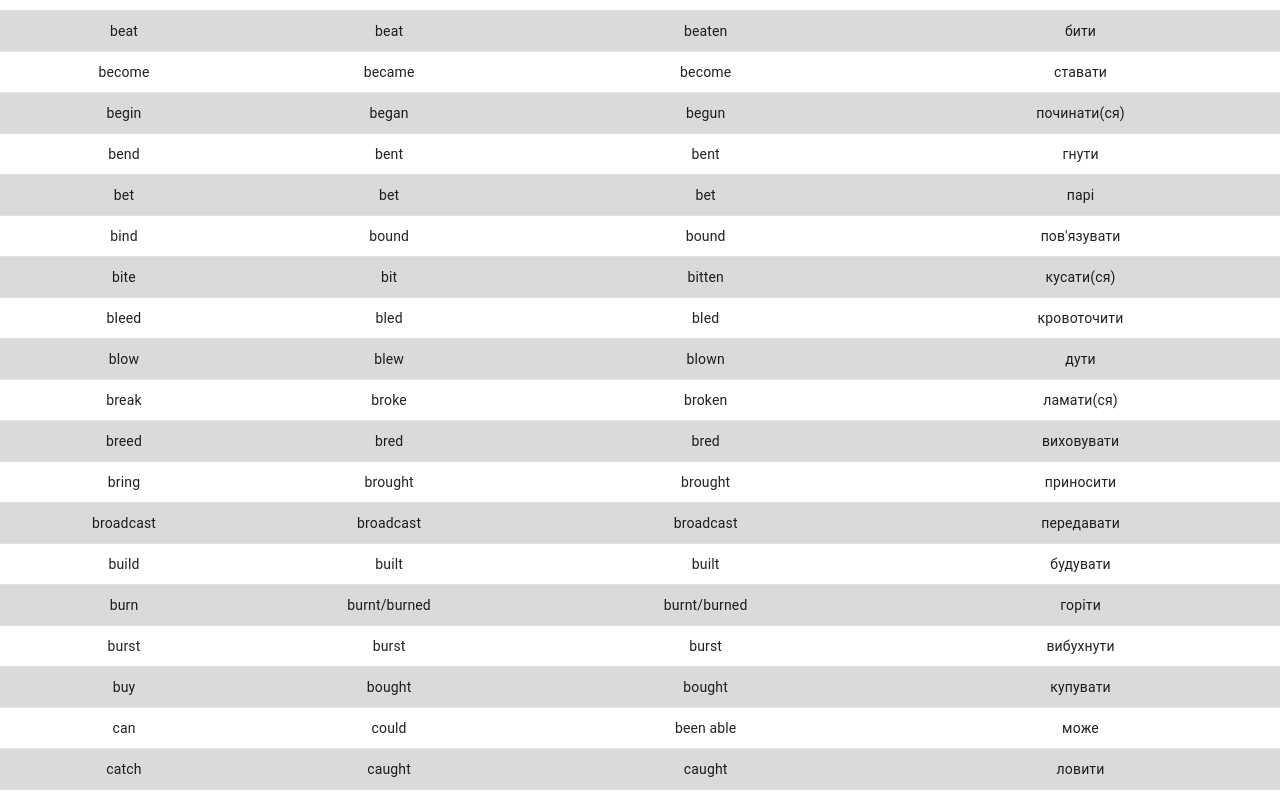
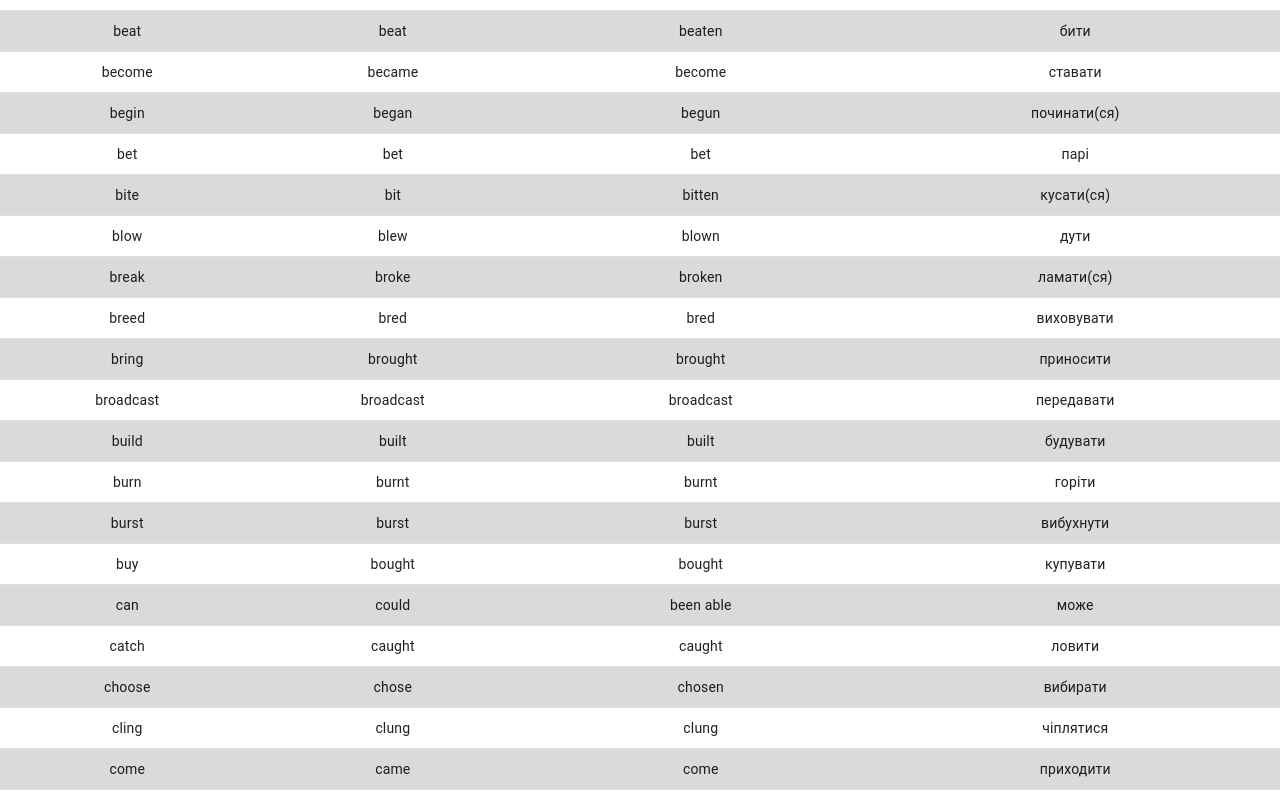
Before and after one commit to MishanyaZh/irregular-verbs, a React (Create React App) app: page / in a window 1280 px wide. Shown: the part 386-1180 px from the top of the page. Built offline with nearby package versions, Linux system fonts and the light colour scheme; the HTML template or start-up script is replaced by a standard one.

Commit message:
rermove Vebs, optimization

```diff
--- a/src/components/IrregularVerbsList/IrregularVerbsList.jsx
+++ b/src/components/IrregularVerbsList/IrregularVerbsList.jsx
@@ -41,11 +41,20 @@ const IrregularVerbsList = () => {
     setId(index);
   };
 
+  const filterDataAndTargetValue = (target, data) => {
+    return data.toLocaleLowerCase().includes(target.toLocaleLowerCase());
+  };
+
   const getFilteredData = e => {
     const target = e.target.value;
     setInputValue(target);
-    const filter = data.filter(v =>
-      v.base.toLocaleLowerCase().includes(target.toLocaleLowerCase()),
+
+    const filter = data.filter(
+      ({ base, translate, pastParticiple, pastSimple }) =>
+        filterDataAndTargetValue(target, base) ||
+        filterDataAndTargetValue(target, translate) ||
+        filterDataAndTargetValue(target, pastParticiple) ||
+        filterDataAndTargetValue(target, pastSimple),
     );
     setFilteredData(filter);
   };
@@ -57,7 +66,9 @@ const IrregularVerbsList = () => {
     });
     setId('');
   };
-
+  const getVisibleVerbs = (curentState, index, verb) => {
+    return curentState || index === id ? verb : <RemoveRedEyeIcon />;
+  };
   return (
     <Container>
       <Actions>
@@ -114,39 +125,24 @@ const IrregularVerbsList = () => {
             </TableRow>
           </StyledTableHead>
           <TableBody>
-            {filteredData.map((verb, index) => (
+            {filteredData.map(
+              ({ base, pastSimple, pastParticiple, translate }, index) => (
                 <StyledTableRow key={index}>
                   <StyledTableCell onClick={() => hendleClickVisible(index)}>
-                  {state.verbs || index === id ? (
-                    verb.base
-                  ) : (
-                    <RemoveRedEyeIcon />
-                  )}
+                    {getVisibleVerbs(state.verbs, index, base)}
                   </StyledTableCell>
                   <StyledTableCell onClick={() => hendleClickVisible(index)}>
-                  {state.verbs || index === id ? (
-                    verb.pastSimple
-                  ) : (
-                    <RemoveRedEyeIcon />
-                  )}
+                    {getVisibleVerbs(state.verbs, index, pastSimple)}
                   </StyledTableCell>
                   <StyledTableCell onClick={() => hendleClickVisible(index)}>
-                  {state.verbs || index === id ? (
-                    verb.pastParticiple
-                  ) : (
-                    <RemoveRedEyeIcon />
-                  )}
+                    {getVisibleVerbs(state.verbs, index, pastParticiple)}
                   </StyledTableCell>
-
                   <StyledTableCell onClick={() => hendleClickVisible(index)}>
-                  {state.translate || index === id ? (
-                    verb.translate
-                  ) : (
-                    <RemoveRedEyeIcon />
-                  )}
+                    {getVisibleVerbs(state.translate, index, translate)}
                   </StyledTableCell>
                 </StyledTableRow>
-            ))}
+              ),
+            )}
           </TableBody>
         </Table>
       </TableContainer>
--- a/src/data/irregularVerbs.js
+++ b/src/data/irregularVerbs.js
@@ -41,36 +41,36 @@ export const irregularVerbs = [
     pastParticiple: 'begun',
     translate: 'починати(ся)',
   },
-  {
-    base: 'bend',
-    pastSimple: 'bent',
-    pastParticiple: 'bent',
-    translate: 'гнути',
-  },
+  // {
+  //   base: 'bend',
+  //   pastSimple: 'bent',
+  //   pastParticiple: 'bent',
+  //   translate: 'гнути',
+  // },
   {
     base: 'bet',
     pastSimple: 'bet',
     pastParticiple: 'bet',
     translate: 'парі',
   },
-  {
-    base: 'bind',
-    pastSimple: 'bound',
-    pastParticiple: 'bound',
-    translate: "пов'язувати",
-  },
+  // {
+  //   base: 'bind',
+  //   pastSimple: 'bound',
+  //   pastParticiple: 'bound',
+  //   translate: "пов'язувати",
+  // },
   {
     base: 'bite',
     pastSimple: 'bit',
     pastParticiple: 'bitten',
     translate: 'кусати(ся)',
   },
-  {
-    base: 'bleed',
-    pastSimple: 'bled',
-    pastParticiple: 'bled',
-    translate: 'кровоточити',
-  },
+  // {
+  //   base: 'bleed',
+  //   pastSimple: 'bled',
+  //   pastParticiple: 'bled',
+  //   translate: 'кровоточити',
+  // },
   {
     base: 'blow',
     pastSimple: 'blew',
@@ -109,8 +109,8 @@ export const irregularVerbs = [
   },
   {
     base: 'burn',
-    pastSimple: 'burnt/burned',
-    pastParticiple: 'burnt/burned',
+    pastSimple: 'burnt',
+    pastParticiple: 'burnt',
     translate: 'горіти',
   },
   {
@@ -179,12 +179,12 @@ export const irregularVerbs = [
     pastParticiple: 'dealt',
     translate: 'відпускати',
   },
-  {
-    base: 'dig',
-    pastSimple: 'dug',
-    pastParticiple: 'dug',
-    translate: 'копати',
-  },
+  // {
+  //   base: 'dig',
+  //   pastSimple: 'dug',
+  //   pastParticiple: 'dug',
+  //   translate: 'копати',
+  // },
   {
     base: 'do',
     pastSimple: 'did',
@@ -421,8 +421,8 @@ export const irregularVerbs = [
   },
   {
     base: 'light',
-    pastSimple: 'lit/lighted',
-    pastParticiple: 'lit/lighted',
+    pastSimple: 'lit',
+    pastParticiple: 'lit',
     translate: 'запалювати',
   },
   {
@@ -458,7 +458,7 @@ export const irregularVerbs = [
   {
     base: 'mow',
     pastSimple: 'mowed',
-    pastParticiple: 'mown/mowed',
+    pastParticiple: 'mown',
     translate: 'косити',
   },
   {
@@ -518,7 +518,7 @@ export const irregularVerbs = [
   {
     base: 'saw',
     pastSimple: 'sawed',
-    pastParticiple: 'sawn/sawed',
+    pastParticiple: 'sawn',
     translate: 'пила',
   },
   {
@@ -554,7 +554,7 @@ export const irregularVerbs = [
   {
     base: 'sew',
     pastSimple: 'sewed',
-    pastParticiple: 'sewn/sewed',
+    pastParticiple: 'sewn',
     translate: 'шити',
   },
   {
@@ -644,7 +644,7 @@ export const irregularVerbs = [
   {
     base: 'sow',
     pastSimple: 'sowed',
-    pastParticiple: 'sown/sowed',
+    pastParticiple: 'sown',
     translate: 'засівати',
   },
   {
@@ -655,8 +655,8 @@ export const irregularVerbs = [
   },
   {
     base: 'spell',
-    pastSimple: 'spelt/spelled',
-    pastParticiple: 'spelt/spelled',
+    pastSimple: 'spelt',
+    pastParticiple: 'spelt',
     translate: 'вимовляти',
   },
   {
@@ -667,8 +667,8 @@ export const irregularVerbs = [
   },
   {
     base: 'spill',
-    pastSimple: 'spilt/spilled',
-    pastParticiple: 'spilt/spilled',
+    pastSimple: 'spilt',
+    pastParticiple: 'spilt',
     translate: 'проливати',
   },
   {
@@ -677,12 +677,12 @@ export const irregularVerbs = [
     pastParticiple: 'spat',
     translate: 'плювати',
   },
-  {
-    base: 'split',
-    pastSimple: 'split',
-    pastParticiple: 'split',
-    translate: 'розщеплювати',
-  },
+  // {
+  //   base: 'split',
+  //   pastSimple: 'split',
+  //   pastParticiple: 'split',
+  //   translate: 'розщеплювати',
+  // },
   {
     base: 'spoil',
     pastSimple: 'spoilt',
@@ -713,24 +713,24 @@ export const irregularVerbs = [
     pastParticiple: 'stuck',
     translate: 'приклеювати(ся),',
   },
-  {
-    base: 'sting',
-    pastSimple: 'stung',
-    pastParticiple: 'stung',
-    translate: 'жалити',
-  },
+  // {
+  //   base: 'sting',
+  //   pastSimple: 'stung',
+  //   pastParticiple: 'stung',
+  //   translate: 'жалити',
+  // },
   {
     base: 'stink',
     pastSimple: 'stank',
     pastParticiple: 'stunk',
     translate: 'сморід',
   },
-  {
-    base: 'strike',
-    pastSimple: 'struck',
-    pastParticiple: 'struck',
-    translate: 'ударяти',
-  },
+  // {
+  //   base: 'strike',
+  //   pastSimple: 'struck',
+  //   pastParticiple: 'struck',
+  //   translate: 'ударяти',
+  // },
   {
     base: 'swear',
     pastSimple: 'swore',
@@ -743,18 +743,18 @@ export const irregularVerbs = [
     pastParticiple: 'striven',
     translate: 'прагнути',
   },
-  {
-    base: 'sweep',
-    pastSimple: 'swept',
-    pastParticiple: 'swept',
-    translate: 'підмітати',
-  },
-  {
-    base: 'swell',
-    pastSimple: 'swelled',
-    pastParticiple: 'swollen/swelled',
-    translate: 'набухати',
-  },
+  // {
+  //   base: 'sweep',
+  //   pastSimple: 'swept',
+  //   pastParticiple: 'swept',
+  //   translate: 'підмітати',
+  // },
+  // {
+  //   base: 'swell',
+  //   pastSimple: 'swelled',
+  //   pastParticiple: 'swollen/swelled',
+  //   translate: 'набухати',
+  // },
   {
     base: 'swim',
     pastSimple: 'swam',
@@ -827,12 +827,12 @@ export const irregularVerbs = [
     pastParticiple: 'worn',
     translate: 'носити',
   },
-  {
-    base: 'weep',
-    pastSimple: 'wept',
-    pastParticiple: 'wept',
-    translate: 'плакати',
-  },
+  // {
+  //   base: 'weep',
+  //   pastSimple: 'wept',
+  //   pastParticiple: 'wept',
+  //   translate: 'плакати',
+  // },
   {
     base: 'will',
     pastSimple: 'would',
@@ -845,12 +845,12 @@ export const irregularVerbs = [
     pastParticiple: 'won',
     translate: 'перемагати',
   },
-  {
-    base: 'wind',
-    pastSimple: 'wound',
-    pastParticiple: 'wound',
-    translate: 'обмотувати',
-  },
+  // {
+  //   base: 'wind',
+  //   pastSimple: 'wound',
+  //   pastParticiple: 'wound',
+  //   translate: 'обмотувати',
+  // },
   {
     base: 'write',
     pastSimple: 'wrote',
```
Also changed, not shown: 1 other file (tests, documents, lock files or other folders). Lines whose indentation alone changed are shown as unchanged.
